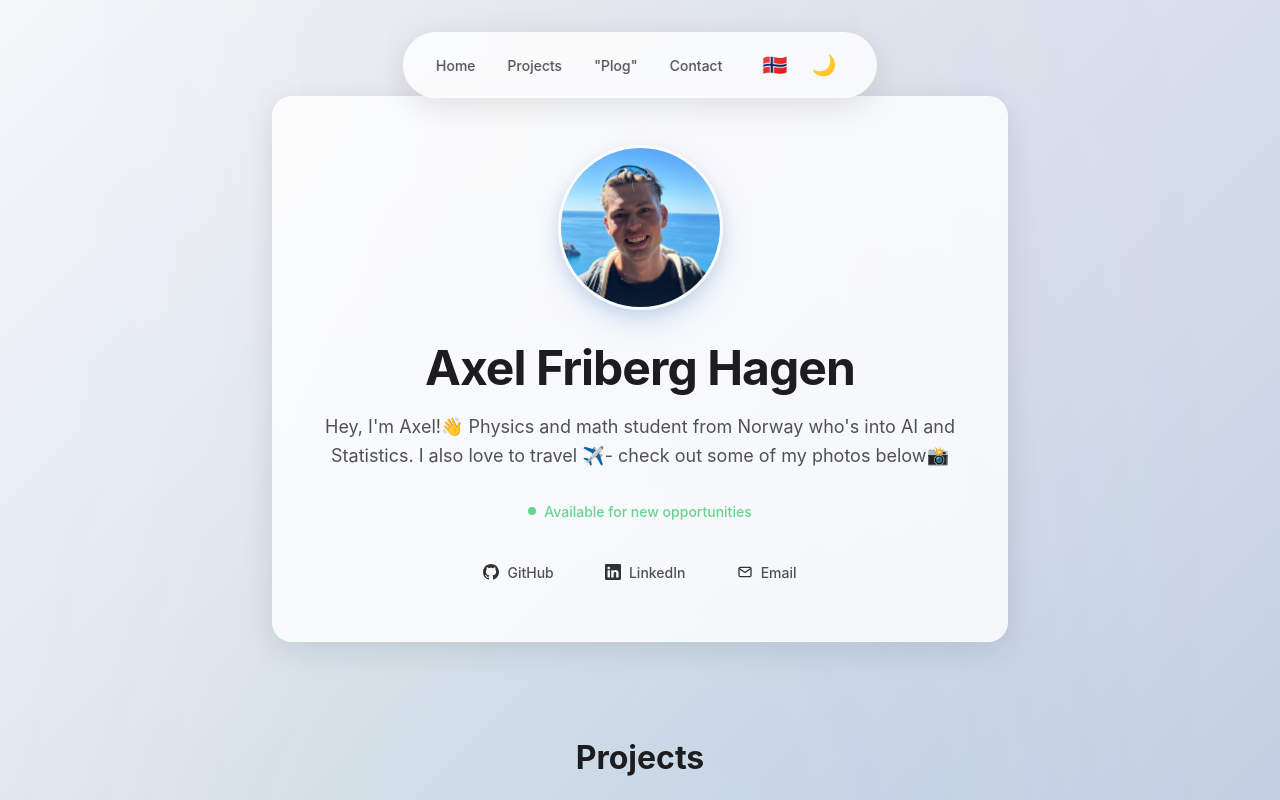
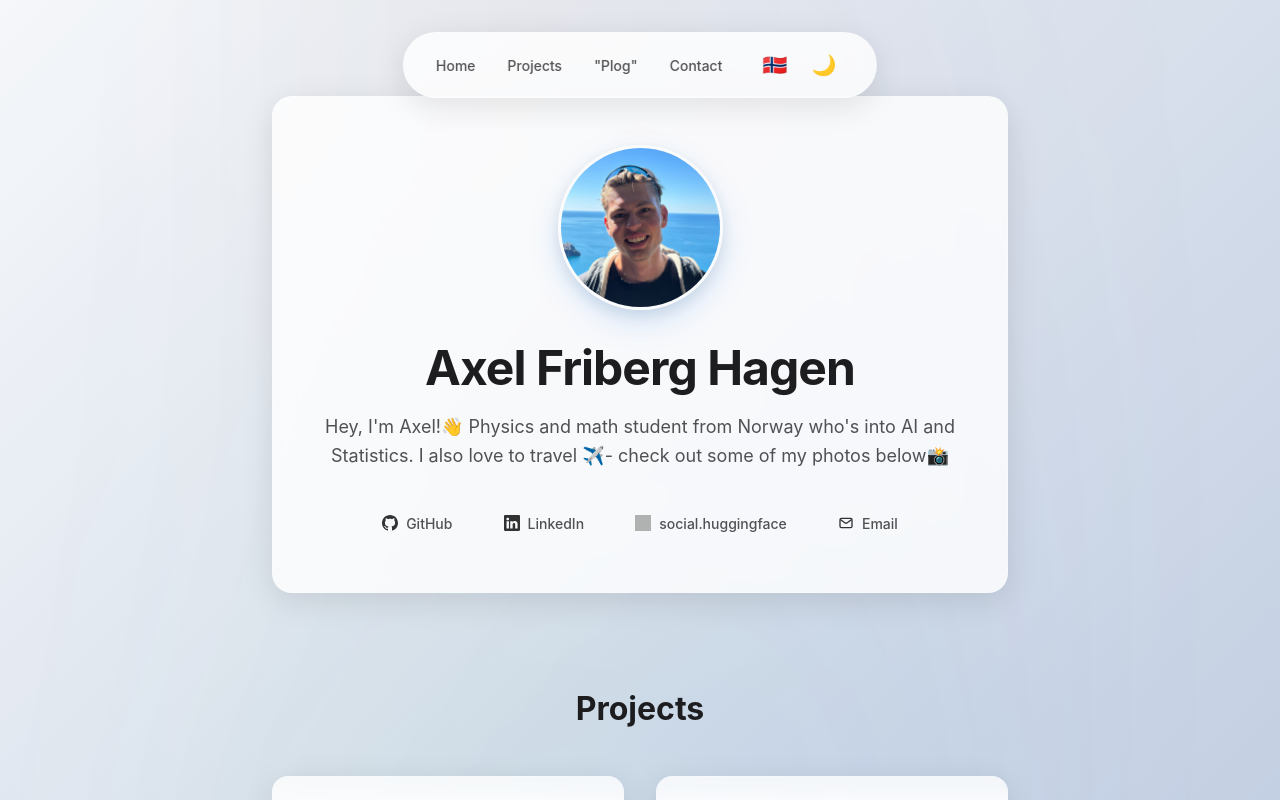
Before and after one commit to axelfhagen/first-website, a React (Vite) app: page / in a window 1280 px wide. Shown: the top 800 px of the page. Built offline with nearby package versions, Linux system fonts and the light colour scheme; grey boxes are pictures that could not be loaded.

Commit message:
removed "available for new oppurtunities" and added hugging face social link

```diff
--- a/src/App.jsx
+++ b/src/App.jsx
@@ -93,11 +93,6 @@ function App() {
           <p className="intro-text">
             {t('intro.greeting')}
           </p>
-          <div className="status-indicator">
-            <span className="status-dot"></span>
-            {t('intro.availability')}
-          </div>
-
           <div className="social-links">
             <a href="https://github.com/axelfhagen" className="social-link" target="_blank" rel="noopener noreferrer">
               <img src="/icons/github-logo.svg" alt="" className="social-icon" />
@@ -107,11 +102,16 @@ function App() {
               <img src="/icons/linkedin-logo.svg" alt="" className="social-icon" />
               {t('social.linkedin')}
             </a>
+            <a href="https://huggingface.co/axelfhagen" className="social-link" target="_blank" rel="noopener noreferrer">
+              <img src="/icons/Huggingface--Streamline-Simple-Icons.svg" alt="" className="social-icon" />
+              {t('social.huggingface')}
+            </a>
             <a href="mailto:axel.hagen@hotmail.com" className="social-link">
               <img src="/icons/email-logo.svg" alt="" className="social-icon" />
               {t('social.email')}
             </a>
           </div>
+
         </section>
 
         {/* Projects Section */}
@@ -142,7 +142,7 @@ function App() {
                 {t('projects.ais.description')}
               </p>
               <div className="project-tech">{t('projects.ais.tech')}</div>
-              <a href="https://github.com/axelfhagen/AIS-Forcaster" className="project-link">{t('projects.website.link')}</a>
+              <a href="https://github.com/axelfhagen/AIS-forecast" className="project-link">{t('projects.website.link')}</a>
             </div>
 
             <div className="project-card">
```
